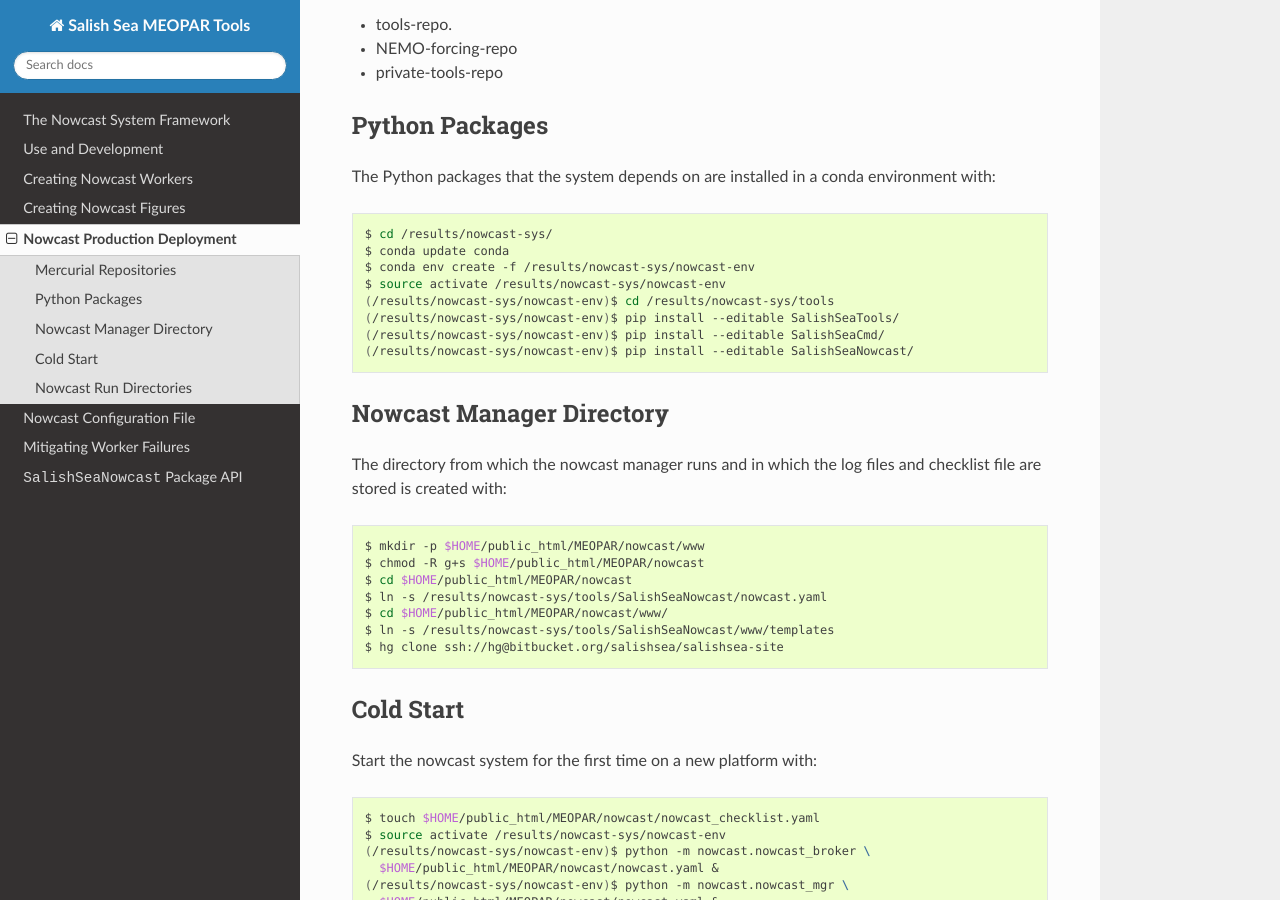
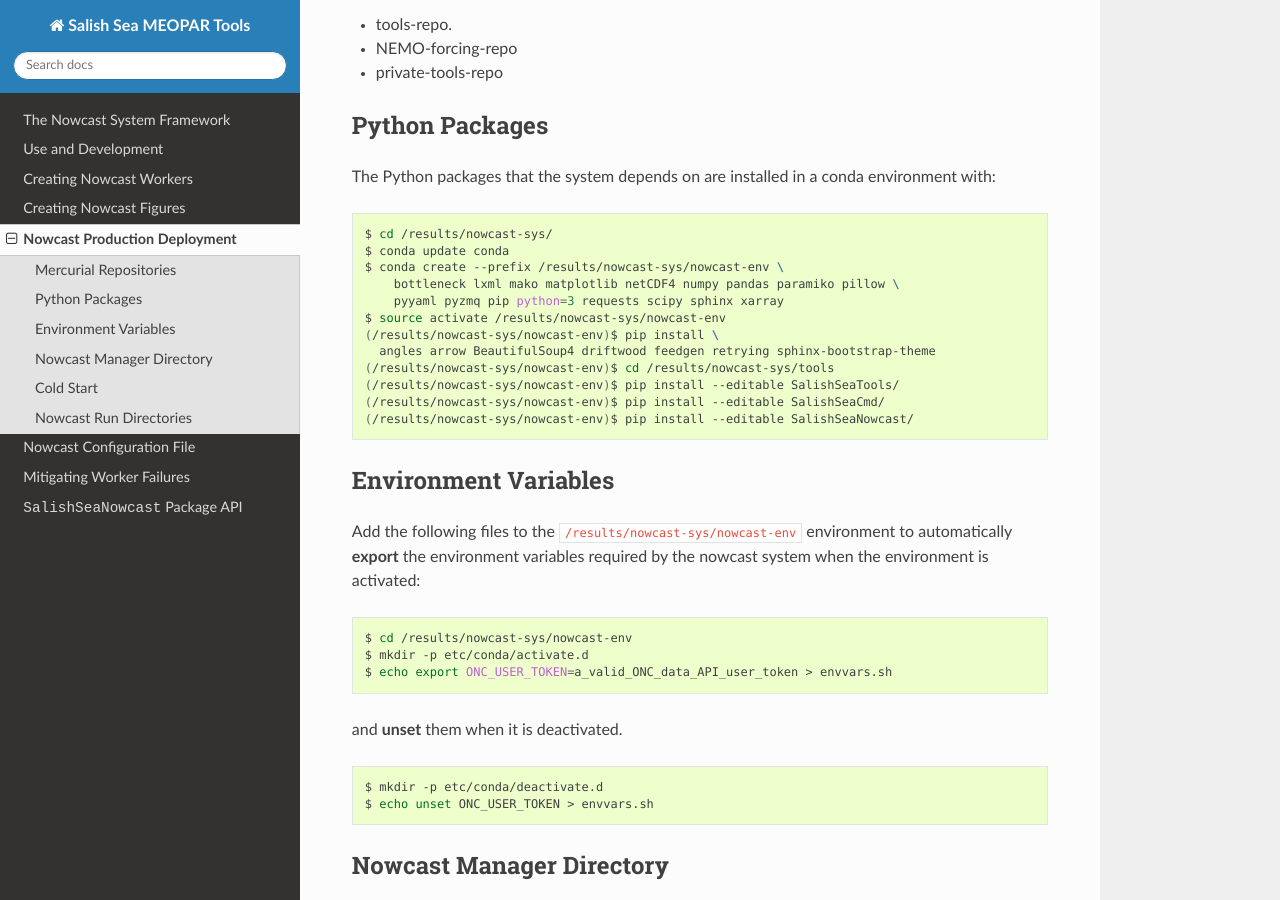
Before and after one commit to SalishSeaCast/SalishSeaNowcast, a Sphinx documentation site: the page built from docs/deploy.rst, in a window 1280 px wide and 900 px high, scrolled down 349 px. Built offline with Sphinx 7.4.7 and the Read the Docs theme 2.0.0, drawn with Linux system fonts in a browser that asks for light colours.

Commit message:
Update nowcast system deployment conda environment docs.

```diff
--- a/docs/deploy.rst
+++ b/docs/deploy.rst
@@ -43,12 +43,35 @@ The Python packages that the system depends on are installed in a conda environm
 
     $ cd /results/nowcast-sys/
     $ conda update conda
-    $ conda env create -f /results/nowcast-sys/nowcast-env
+    $ conda create --prefix /results/nowcast-sys/nowcast-env \
+        bottleneck lxml mako matplotlib netCDF4 numpy pandas paramiko pillow \
+        pyyaml pyzmq pip python=3 requests scipy sphinx xarray
     $ source activate /results/nowcast-sys/nowcast-env
+    (/results/nowcast-sys/nowcast-env)$ pip install \
+      angles arrow BeautifulSoup4 driftwood feedgen retrying sphinx-bootstrap-theme
     (/results/nowcast-sys/nowcast-env)$ cd /results/nowcast-sys/tools
     (/results/nowcast-sys/nowcast-env)$ pip install --editable SalishSeaTools/
     (/results/nowcast-sys/nowcast-env)$ pip install --editable SalishSeaCmd/
     (/results/nowcast-sys/nowcast-env)$ pip install --editable SalishSeaNowcast/
+
+
+Environment Variables
+=====================
+
+Add the following files to the :file:`/results/nowcast-sys/nowcast-env` environment to automatically :command:`export` the environment variables required by the nowcast system when the environment is activated:
+
+.. code-block:: bash
+
+    $ cd /results/nowcast-sys/nowcast-env
+    $ mkdir -p etc/conda/activate.d
+    $ echo export ONC_USER_TOKEN=a_valid_ONC_data_API_user_token > envvars.sh
+
+and :command:`unset` them when it is deactivated.
+
+.. code-block:: bash
+
+    $ mkdir -p etc/conda/deactivate.d
+    $ echo unset ONC_USER_TOKEN > envvars.sh
 
 
 Nowcast Manager Directory
```
